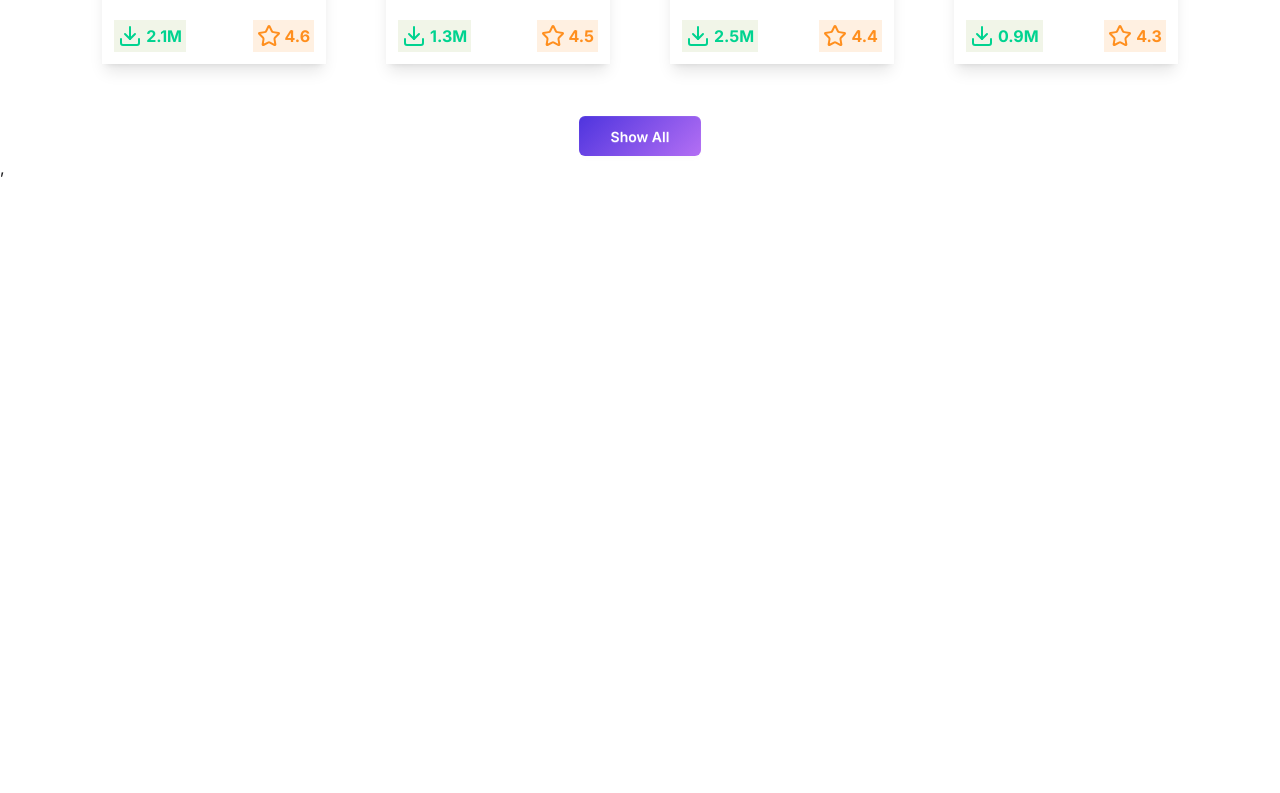
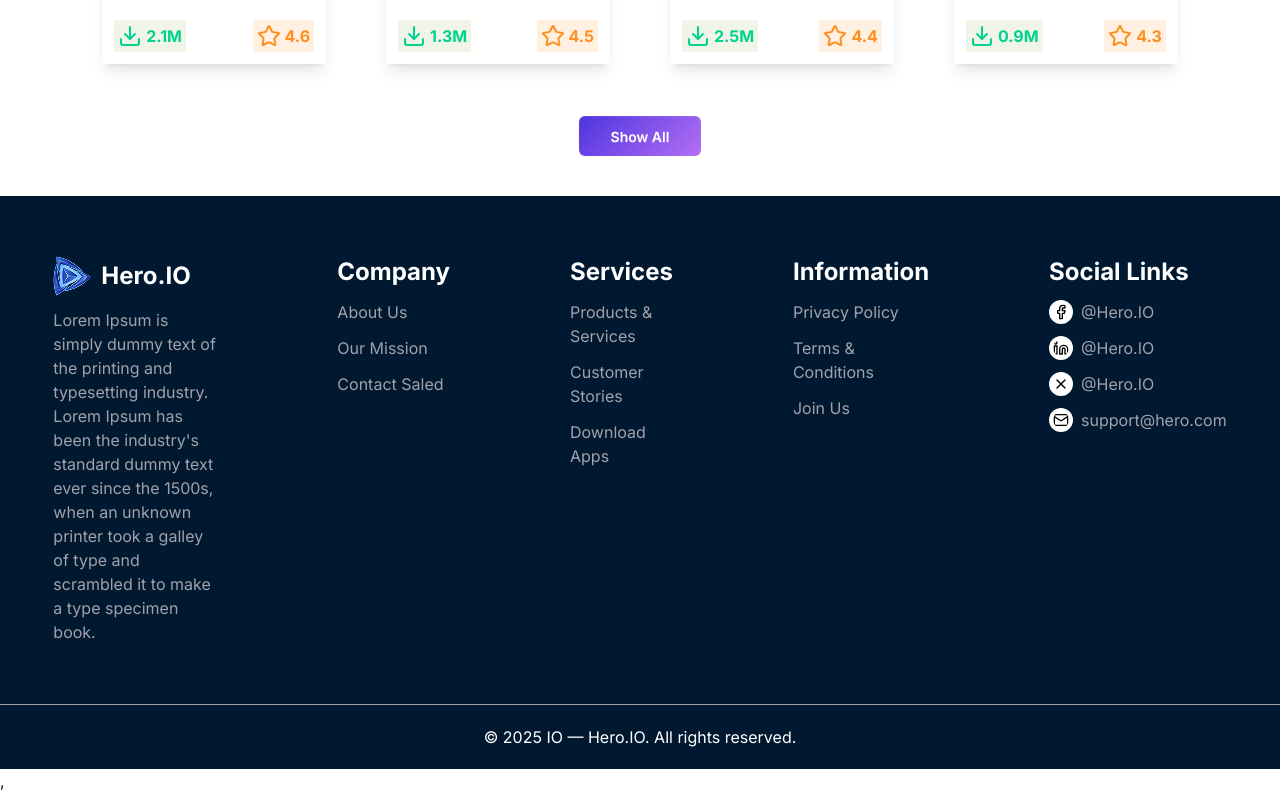
Before and after one commit to sukanta022/Hero-IO_React-router, a React (Vite) app: page / in a window 1280 px wide. Shown: the part 2081-2874 px from the top of the page. Before the commit the page ends 2261 px from the top, so only its background shows below. Built offline with nearby package versions, Linux system fonts and the light colour scheme.

Commit message:
added footer

```diff
--- a/src/App.jsx
+++ b/src/App.jsx
@@ -6,7 +6,7 @@ function App() {
 
   return (
     <>
-      <h1 className='text-5xl'>hello</h1>
+
     </>
   )
 }
--- /dev/null
+++ b/src/Components/Footer.jsx
@@ -0,0 +1,61 @@
+import { Facebook, Linkedin, Mail, XIcon } from 'lucide-react';
+import React from 'react';
+import logo from '../../public/logo-D9NHcesw 1.png'
+const Footer = () => {
+    return (
+        <div className='bg-[#001931] mt-10 mb-0'>
+            <div className='flex flex-col text-center lg:text-left lg:flex-row justify-between gap-10 lg:gap-30 py-15 w-11/12 mx-auto'>
+                <div className='lg:w-250 space-y-3'>
+                    <div className='text-white font-bold text-2xl flex gap-2 items-center'>
+                        <img src={logo} alt="" />
+                        <p>Hero.IO</p>
+                    </div>
+                    <p className='text-[#A1A1AA]'>Lorem Ipsum is simply dummy text of the printing and typesetting industry. Lorem Ipsum has been the industry's standard dummy text ever since the 1500s, when an unknown printer took a galley of type and scrambled it to make a type specimen book.</p>
+                </div>
+
+                <div className='lg:w-120 space-y-3'>
+                    <h2 className='text-white font-bold text-2xl'>Company</h2>
+                    <ul className='text-[#A1A1AA] space-y-3'>
+                        <li><a href='#'>About Us</a></li>
+                        <li><a href='#'>Our Mission</a></li>
+                        <li><a href='#'>Contact Saled</a></li>
+                    </ul>
+                </div>
+
+                <div className='lg:w-120 space-y-3'>
+                    <h2 className='text-white font-bold text-2xl'>Services</h2>
+                    <ul className='text-[#A1A1AA] space-y-3'>
+                        <li><a href='#'>Products & Services</a></li>
+                        <li><a href='#'>Customer Stories</a></li>
+                        <li><a href='#'>Download Apps</a></li>
+                    </ul>
+                </div>
+
+                <div className='lg:w-120 space-y-3'>
+                    <h2 className='text-white font-bold text-2xl'>Information</h2>
+                    <ul className='text-[#A1A1AA] space-y-3'>
+                        <li><a href='#'>Privacy Policy</a></li>
+                        <li><a href='#'>Terms & Conditions</a></li>
+                        <li><a href='#'>Join Us</a></li>
+                    </ul>
+                </div>
+
+                <div className='lg:w-180 space-y-3'>
+                    <h2 className='text-white font-bold text-2xl'>Social Links</h2>
+                    <ul className='text-[#A1A1AA] space-y-3 flex flex-col items-center lg:items-start'>
+                        <li className='flex gap-2 text-center'><Facebook className='bg-white rounded-full text-black p-1' /><a href='#'>@Hero.IO</a></li>
+                        <li className='flex gap-2'><Linkedin className='bg-white rounded-full p-1 text-black' /><a href='#'>@Hero.IO</a></li>
+                        <li className='flex gap-2'><XIcon className='bg-white rounded-full p-1 text-black' /><a href='#'>@Hero.IO</a></li>
+                        <li className='flex gap-2'><Mail className='bg-white rounded-full p-1 text-black' /><a href='#'>support@hero.com</a></li>
+                    </ul>
+                </div>
+            </div>
+
+            <div className='border-t-1 border-[#A1A1AA] p-5'>
+                <p className='text-white text-center'>© 2025 IO — Hero.IO. All rights reserved.</p>
+            </div>
+        </div>
+    );
+};
+
+export default Footer;
--- a/src/Components/Root.jsx
+++ b/src/Components/Root.jsx
@@ -1,12 +1,15 @@
 import React from 'react';
 import Navbar from './Navbar';
 import { Outlet } from 'react-router';
+import Footer from './Footer';
+
 
 const Root = () => {
     return (
-        <div>
+        <div >
             <Navbar></Navbar>
             <Outlet></Outlet>
+            <Footer></Footer>
         </div>
     );
 };
--- a/src/Layout/AppsList/AppsList.jsx
+++ b/src/Layout/AppsList/AppsList.jsx
@@ -1,6 +1,7 @@
 import React, { useState } from 'react';
 import useApps from '../../hooks/useApps';
 import App from '../../Components/Apps/App';
+import { Search } from 'lucide-react';
 
 const AppsList = () => {
     const {apps} = useApps()
@@ -16,12 +17,13 @@ const AppsList = () => {
             <div className='w-11/12 mx-auto flex justify-between items-center mt-8'>
                 <p className='text-[#001931] text-2xl text-left font-semibold'>({searchedApps.length}) Apps Found</p>
 
-                <label className='input'>
+                <label className='input border-2 border-[#001931]/50'>
+                    <Search className='text-[#C6CCD1]' />
                     <input
                         value={search}
                         onChange={e => setSearch(e.target.value)}
                         type='search'
-                        placeholder='Search Products'
+                        placeholder= 'Search apps'
                     />
                 </label>
             </div>
```
Also changed, not shown: src/App.css (line endings or trailing spaces).
